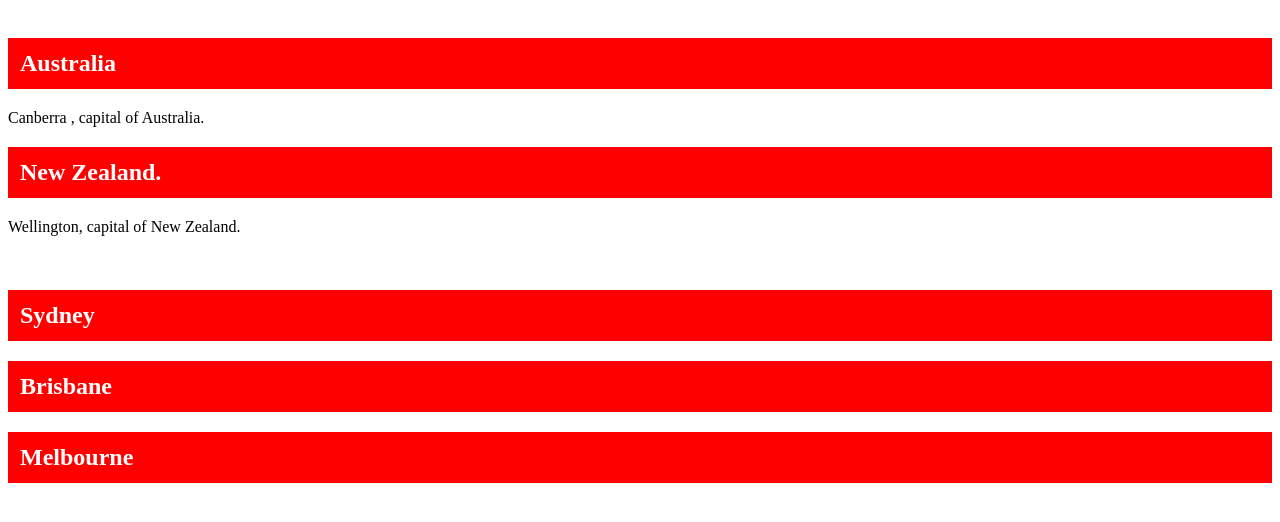
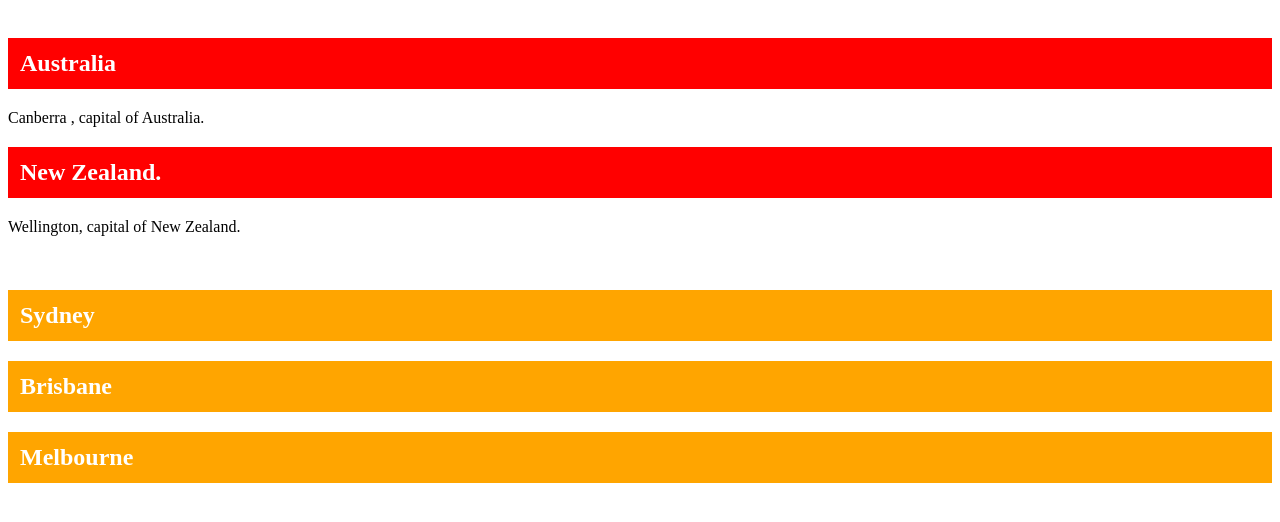
Before and after one commit to RSaba71/Html-alternate-colour-coding, a plain HTML site: page index.html in a window 1280 px wide. Shown: the part 66-588 px from the top of the page. Drawn offline with Linux system fonts and the light colour scheme.

Commit message:
Update index.html

```diff
--- a/index.html
+++ b/index.html
@@ -7,7 +7,7 @@
     padding: 12px;
 }
  #town {
-    background-color: red;
+    background-color: orange;
     color: white;
     padding: 12px;
 }
```
